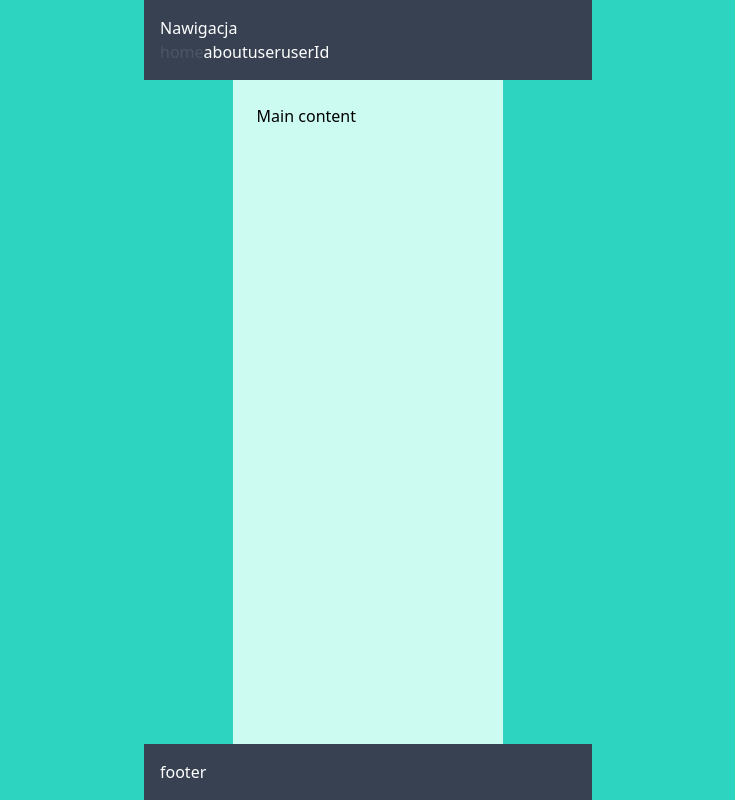
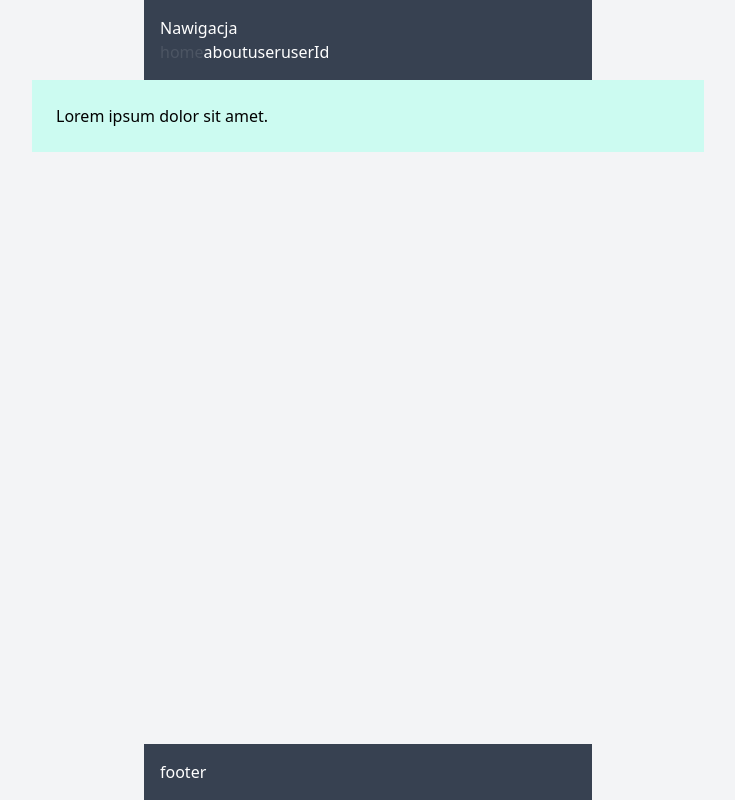
Before and after one commit to 1991Pawel/next-sklep, a Next.js app: page / in a window 1280 px wide. Shown: the whole page, without its empty margins (272-1007 px from the left). Built offline with nearby package versions, Linux system fonts and the light colour scheme.

Commit message:
add layout component

```diff
--- /dev/null
+++ b/components/Layout.tsx
@@ -0,0 +1,18 @@
+import { Footer } from "./Footer";
+import { Header } from "./Header";
+import { ReactNode } from "react";
+import { Main } from "./Main";
+
+interface LayoutProps {
+  children: ReactNode;
+}
+
+export const Layout = ({ children }: LayoutProps) => {
+  return (
+    <div className="flex flex-col min-h-screen bg-gray-100">
+      <Header />
+      <div className="flex-grow">{children}</div>
+      <Footer />
+    </div>
+  );
+};
--- a/pages/_app.tsx
+++ b/pages/_app.tsx
@@ -1,18 +1,16 @@
+import { Layout } from "@/components/Layout";
 import "@/styles/globals.css";
 import type { AppProps } from "next/app";
-import {
-  QueryClient,
-  QueryClientProvider,
-} from 'react-query'
+import { QueryClient, QueryClientProvider } from "react-query";
 
-const queryClient = new QueryClient()
+const queryClient = new QueryClient();
 
 export default function App({ Component, pageProps }: AppProps) {
-
   return (
-    <QueryClientProvider client={queryClient}>
-<Component {...pageProps} />
-  </QueryClientProvider>
-
-  )
+    <Layout>
+      <QueryClientProvider client={queryClient}>
+        <Component {...pageProps} />
+      </QueryClientProvider>
+    </Layout>
+  );
 }
--- a/pages/index.tsx
+++ b/pages/index.tsx
@@ -1,15 +1,11 @@
-import { Footer } from "@/components/Footer";
-import { Header } from "@/components/Header";
-import { ProductDetails } from "@/components/Product";
 import { Main } from "@/components/Main";
+import { Layout } from "@/components/Layout";
 
 const Home = () => {
   return (
-    <div className="flex flex-col min-h-screen bg-teal-400">
-      <Header />
-      <Main>Main content</Main>
-      <Footer />
-    </div>
+    <>
+      <Main>Lorem ipsum dolor sit amet.</Main>
+    </>
   );
 };
 
--- a/pages/products.tsx
+++ b/pages/products.tsx
@@ -1,4 +1,5 @@
-import {  ProductListItem } from "@/components/Product";
+import { Layout } from "@/components/Layout";
+import { ProductListItem } from "@/components/Product";
 import { InferGetServerSidePropsType } from "next";
 
 export const getStaticProps = async () => {
@@ -34,7 +35,7 @@ const ProductPage = ({
         <li key={product.id} className="shadow-xl border-2">
           <ProductListItem
             data={{
-              id:product.id,
+              id: product.id,
               title: product.title,
               thumbnailUrl: product.image,
               thumbnailAlt: product.title,
```
Also changed, not shown: components/Main.tsx (+8 -8 lines).
